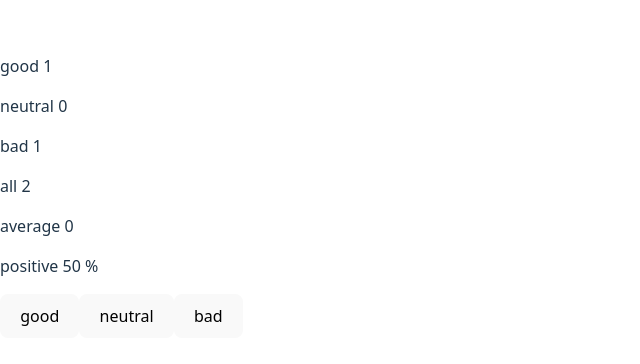
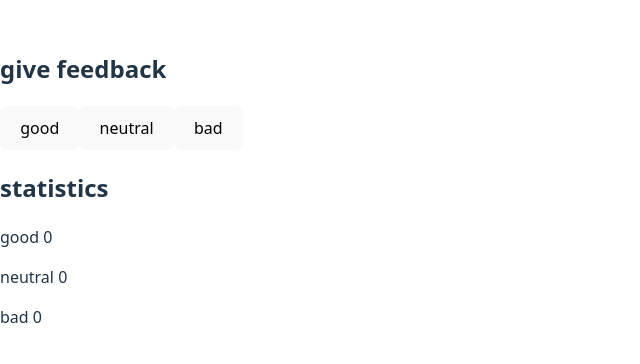
Before and after one commit to jamps3/fullstackopen, a React (Vite) app in the folder osa1/unicafe/: page / in a window 1280 px wide. Shown: the part 212-576 px from the top of the page, without its empty margins (0-640 px from the left). Built offline with nearby package versions, Linux system fonts and the light colour scheme.

Commit message:
unicafe step3

```diff
--- a/osa1/unicafe/src/App.jsx
+++ b/osa1/unicafe/src/App.jsx
@@ -1,22 +1,34 @@
 import { useState } from "react"
 
+const Statistics = props => {
+  console.log(props)
+  return (
+    <div>
+      <p>good {props.good}</p>
+      <p>neutral {props.neutral}</p>
+      <p>bad {props.bad}</p>
+    </div>
+  )
+}
 const App = () => {
   // tallenna napit omaan tilaansa
-  const [good, setGood] = useState(1)
+  const [good, setGood] = useState(0)
   const [neutral, setNeutral] = useState(0)
-  const [bad, setBad] = useState(1)
+  const [bad, setBad] = useState(0)
 
   return (
     <div>
-      <p>good {good}</p>
-      <p>neutral {neutral}</p>
-      <p>bad {bad}</p>
-      <p>all {good + neutral + bad}</p>
-      <p>average {(good - bad) / (good + neutral + bad)}</p>
-      <p>positive {(good / (good + neutral + bad)) * 100} %</p>
+      <h2>give feedback</h2>
       <button onClick={() => setGood(good + 1)}>good</button>
       <button onClick={() => setNeutral(neutral + 1)}>neutral</button>
       <button onClick={() => setBad(bad + 1)}>bad</button>
+      <h2>statistics</h2>
+      <Statistics
+        good={good}
+        neutral={neutral}
+        bad={bad}
+        all={good + neutral + bad}
+      />
     </div>
   )
 }
```
